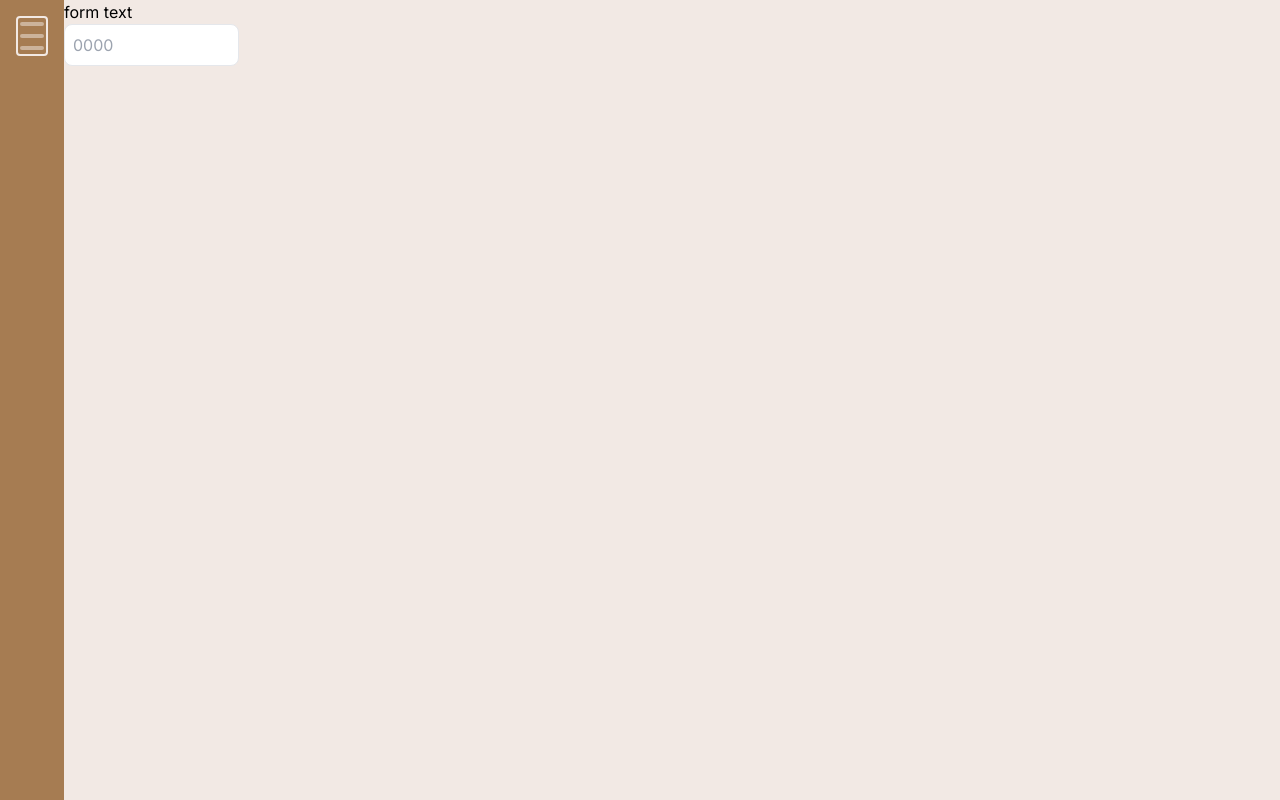
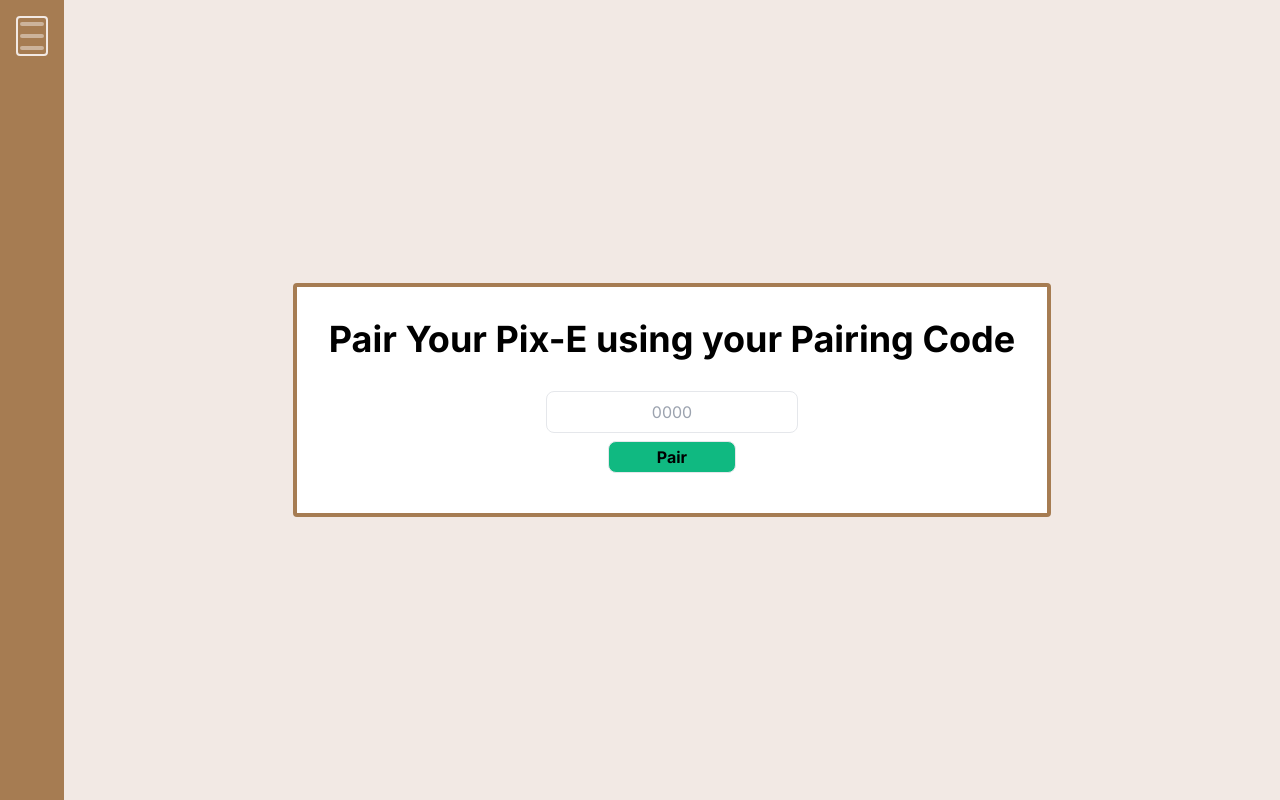
Before and after one commit to pixe-art/pix-e-web, a Next.js app: page /pair in a window 1280 px wide. Built offline with nearby package versions, Linux system fonts and the light colour scheme; no server answers; the database is empty.

Commit message:
pairing view css and link to view from dashboard

```diff
--- a/src/app/dashboard/dashboardView.jsx
+++ b/src/app/dashboard/dashboardView.jsx
@@ -101,6 +101,7 @@ export default function Dashboard(props) {
         </p>
         <h2 className="text-lg font-bold text-gray-800 mb-4">Currently on your Pix-E:</h2>
 
+        <a href="/pair" className="text-blue-500 underline underline-offset-2 font-bold cursor-pointer visited:text-indigo-500">Link a Pix-E display</a>
         <div className="mb-6 bg-black w-320 h-640 border-4 border-black rounded-xl">
           <img
             src="https://firebasestorage.googleapis.com/v0/b/pix-e-b9fab.appspot.com/o/art1.png?alt=media&token=afd1e2a8-0da2-4524-a0b4-7f813fffd7d1"
--- a/src/app/pair/pairView.jsx
+++ b/src/app/pair/pairView.jsx
@@ -13,6 +13,7 @@ import { app } from "/src/firebaseModel.js";
 import { getDatabase, ref, child, get, update } from "firebase/database";
 import { auth } from '@/firebaseModel';
 import { observer } from "mobx-react-lite";
+import { TW_button, TW_button_green, TW_window } from '../art-tool/tailwindClasses';
 
 function handlePair(props, code) {
     console.log(props.model);
@@ -46,27 +47,28 @@ function handlePair(props, code) {
 
 function PairForm(model) {
     return (
-        <form onSubmit={handlePair} className="space-y-6">
-            form text
+        <form onSubmit={handlePair} className="flex flex-col items-center">
             <input
-                type="number"
+                type=""
                 placeholder="0000"
                 onChange={(e) => handlePair(model, e.target.value)}
                 // onChange={(e) => console.log(e)}
+                maxLength={4}
                 max={9999}
                 min={1}
                 required
-                className="w-full p-2 border rounded-lg focus:outline-none focus:ring-2 focus:ring-blue-500"
+                title='Enter your pairing code'
+                className="max-w-fit p-2 border rounded-lg text-center focus:outline-none focus:ring-2 focus:ring-blue-500"
             />
-            {/* <button
-                type='button'
+            <button
+                type='submit'
                 // onClick={(e) => handlePair(model, e.target.value)}
-                onClick={(e) => console.log(e)}
+                // onClick={(e) => console.log(e)}
 
-                className="w-full py-2 px-4 bg-blue-500 text-white font-semibold rounded-lg shadow-md hover:bg-blue-700 focus:outline-none focus:ring-2 focus:ring-blue-500 focus:ring-opacity-50"
+                className={TW_button_green + TW_button + "w-[30%] mt-4 md:min-w-32 min-h-8 font-bold active:!bg-emerald-500"}
             >
                 Pair
-            </button> */}
+            </button>
         </form>
     )
 }
@@ -125,8 +127,12 @@ export default observer(
                             </>
                         )}
                     </div>
-
-                    <PairForm model={props.model}></PairForm>
+                    <div className={'md:w-full self-center flex justify-center flex-wrap overflow-hidden'}>
+                        <div className='bg-white border-4 border-brown rounded flex flex-col text-center w-full md:w-fit p-8 '>
+                            <h1 className='text-2xl md:text-4xl mb-8 font-bold text-wrap'>Pair Your Pix-E using your Pairing Code</h1>
+                            <PairForm model={props.model}></PairForm>
+                        </div>
+                    </div>
 
                 </div>
             }</div>
```
